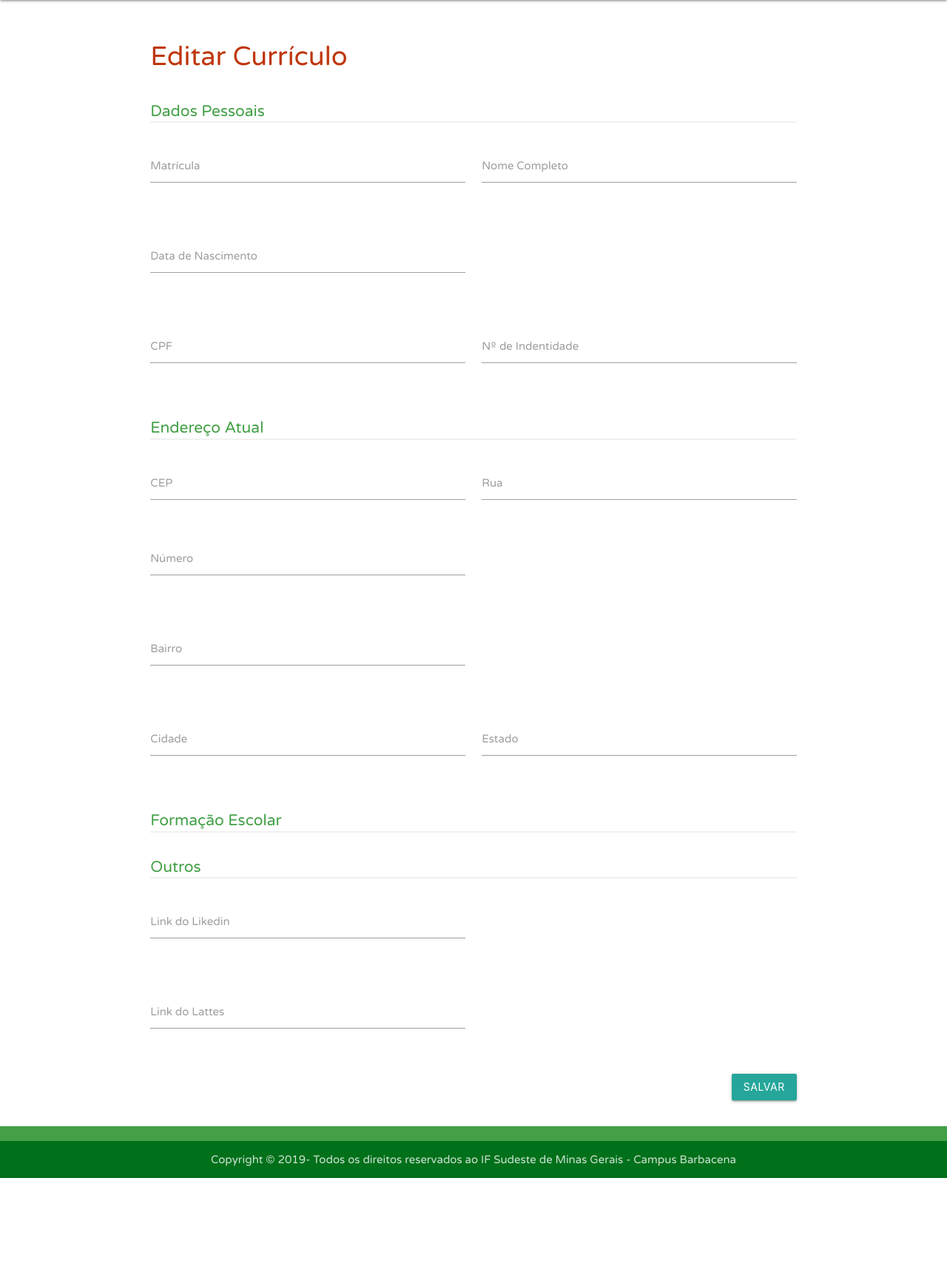
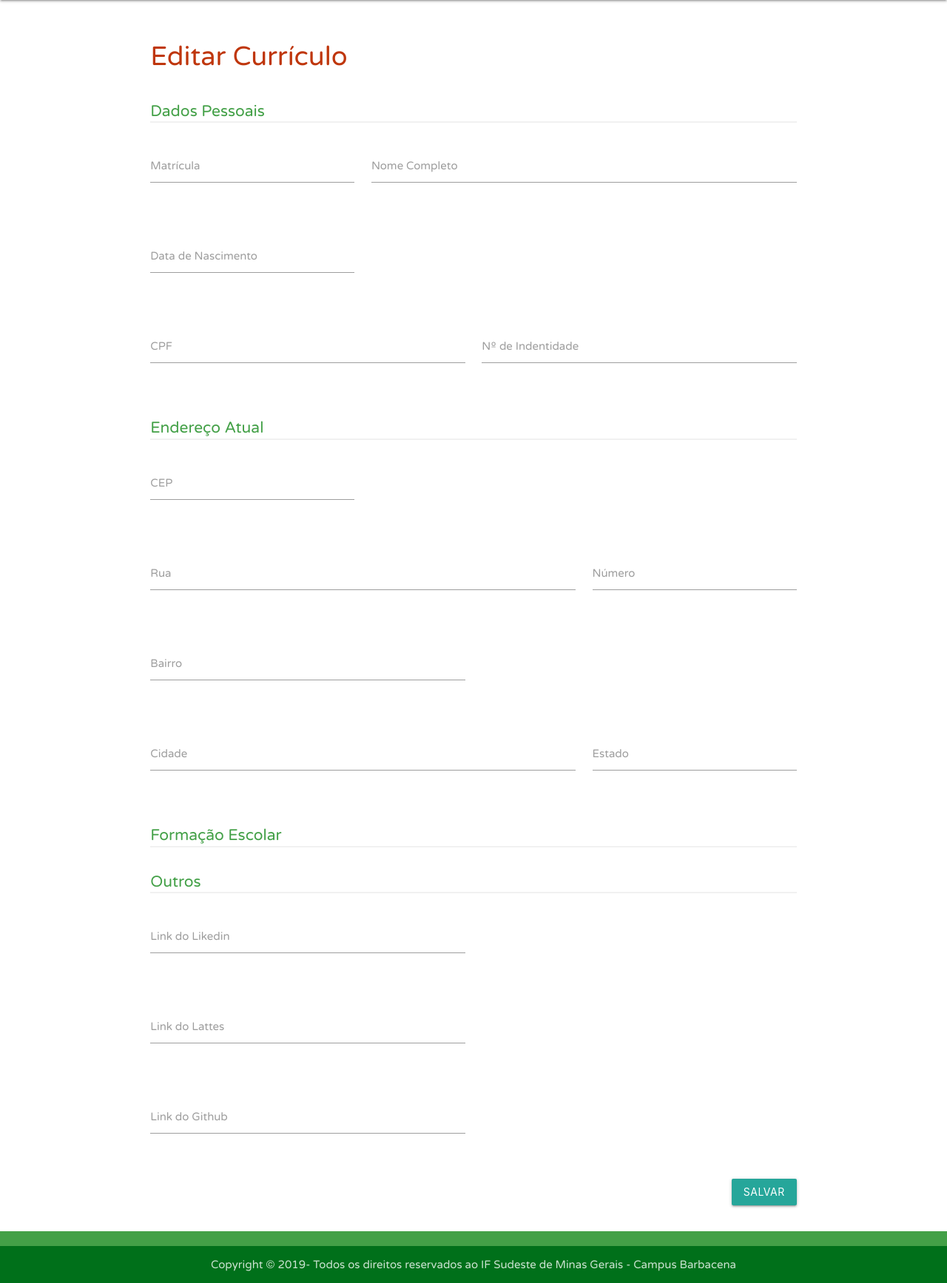
Before and after one commit to GuilhermeDomith/SEGUE, a Django app: template SEGUE/templates/egresso/editar_curriculo.html in a window 1280 px wide. Shown: the part 64-1799 px from the top of the page at 74% size. Before the commit the page ends 1657 px from the top, so only its background shows below. Run offline with Django 3.2, Linux system fonts and the light colour scheme; the template is opened without the code that fills it: values that come from a table or form of the project are taken from there, others are empty.

Commit message:
[UP] Model Endereco; Model Egresso; Form Egresso

```diff
--- a/SEGUE/settings.py
+++ b/SEGUE/settings.py
@@ -127,3 +127,7 @@ STATIC_URL = '/static/'
 LOGIN_URL = '/login'
 LOGIN_REDIRECT_URL = '/'
 LOGOUT_REDIRECT_URL = LOGIN_URL
+
+
+########### FORMATO DATA ###########
+DATE_INPUT_FORMATS = ['%d/%m/%Y']
--- a/SEGUE/templates/base/base.html
+++ b/SEGUE/templates/base/base.html
@@ -35,7 +35,7 @@
             $('.sidenav').sidenav();
             $('.collapsible').collapsible();
             $(".dropdown-trigger").dropdown();
-            $('.datepicker').datepicker({
+            var options_datepicker = {
                 format: 'dd/mm/yyyy',
                 i18n: {
                     cancel:	'Cancelar',
@@ -63,7 +63,9 @@
                         'Qui', 'Sex', 'Sab'
                     ],
                     weekdaysAbbrev:	['D','S','T','Q','Q','S','S']
-                }});
+                }};
+
+            $('.datepicker').datepicker(options_datepicker);
         });
     </script>
     {% block script %} {% endblock %}
--- a/SEGUE/templates/egresso/editar_curriculo.html
+++ b/SEGUE/templates/egresso/editar_curriculo.html
@@ -31,24 +31,30 @@
 
             <div class="row">
                 <!-- Matrícula -->
-                <div class="input-field col s12 m6">
+                <div class="input-field col s12 m4">
                     <input id="matricula" name="matricula" type="text"
+                    {% if form.matricula.errors %}
+                        class="validate invalid"
+                    {% else %}
+                        class="validate"
+                    {% endif %}
                         value="{{ form.matricula.value|default_if_none:'' }}">
+
                     <label for="matricula">Matrícula</label>
                     <span class="helper-text color-sec-2" data-error="{{form.matricula.errors|first}}">
                     </span>
                 </div>
 
                 <!-- Nome Completo -->
-                <div class="input-field col s12 m6">
+                <div class="input-field col s12 m8">
 
+                    <input id="nome_completo" name="nome_completo" type="text"
                     {% if form.nome_completo.errors %}
-                        <input id="nome_completo" name="nome_completo" type="text"
-                            class="validate invalid" value="{{ form.nome_completo.value|default_if_none:'' }}">
+                        class="validate invalid"
                     {% else %}
-                        <input id="nome_completo" name="nome_completo" type="text"
-                            class="validate" value="{{ form.nome_completo.value|default_if_none:'' }}">
+                        class="validate"
                     {% endif %}
+                        value="{{ form.nome_completo.value|default_if_none:'' }}">
 
                     <label for="nome_completo">Nome Completo</label>
                     <span class="helper-text color-sec-2" data-error="{{form.nome_completo.errors|first}}"></span>
@@ -57,9 +63,15 @@
 
             <div class="row">
                 <!-- Data Nascimento -->
-                <div class="input-field col s12 m6">
-                    <input id="data_nascimento" name="data_nascimento" type="text" class="datepicker"
-                        value="{{ form.data_nascimento.value|default_if_none:'' }}">
+                <div class="input-field col s12 m4">
+                    <input id="data_nascimento" name="data_nascimento" type="text"
+                    {% if form.data_nascimento.errors %}
+                        class="datepicker validate invalid"
+                    {% else %}
+                        class="datepicker validate"
+                    {% endif %}
+                        value="{{ form.data_nascimento.value|date:'d/m/Y'}}">
+
                     <label for="data_nascimento">Data de Nascimento</label>
                     <span class="helper-text color-sec-2" data-error="{{form.data_nascimento.errors|first}}">
                     </span>
@@ -69,7 +81,14 @@
             <div class="row">
                 <!-- CPF -->
                 <div class="input-field col s12 m6">
-                    <input id="cpf" name="cpf" type="text" value="{{ form.cpf.value|default_if_none:'' }}">
+                    <input id="cpf" name="cpf" type="text"
+                    {% if form.cpf.errors %}
+                        class="validate invalid"
+                    {% else %}
+                        class="validate"
+                    {% endif %}
+                    value="{{ form.cpf.value|default_if_none:'' }}">
+
                     <label for="cpf">CPF</label>
                     <span class="helper-text color-sec-2" data-error="{{form.cpf.errors|first}}">
                     </span>
@@ -78,7 +97,13 @@
                 <!-- Doc Identidade -->
                 <div class="input-field col s12 m6">
                     <input id="identidade" name="identidade" type="text"
+                    {% if form.identidade.errors %}
+                        class="validate invalid"
+                    {% else %}
+                        class="validate"
+                    {% endif %}
                         value="{{ form.identidade.value|default_if_none:'' }}">
+
                     <label for="identidade">Nº de Indentidade</label>
                     <span class="helper-text color-sec-2" data-error="{{form.identidade.errors|first}}">
                     </span>
@@ -93,26 +118,49 @@
                 <hr>
             </div>
 
+            <div class="row">
                 <!-- CEP -->
-            <div class="input-field col s12 m6">
-                <input id="cep" name="cep" type="text" value="{{ form.cep.value|default_if_none:'' }}">
+                <div class="input-field col s12 m4">
+                    <input id="cep" name="cep" type="text"
+                    {% if form.cep.errors %}
+                        class="validate invalid"
+                    {% else %}
+                        class="validate"
+                    {% endif %}
+                        value="{{ form.cep.value|default_if_none:'' }}">
+
                     <label for="cep">CEP</label>
                     <span class="helper-text color-sec-2" data-error="{{form.cep.errors|first}}">
                     </span>
                 </div>
+            </div>
 
             <div class="row">
                 <!-- Rua -->
-                <div class="input-field col s12 m6">
-                    <input id="rua" name="rua" type="text" value="{{ form.rua.value|default_if_none:'' }}">
+                <div class="input-field col s12 m8">
+                    <input id="rua" name="rua" type="text"
+                    {% if form.rua.errors %}
+                        class="validate invalid"
+                    {% else %}
+                        class="validate"
+                    {% endif %}
+                        value="{{ form.rua.value|default_if_none:'' }}">
+
                     <label for="rua">Rua</label>
                     <span class="helper-text color-sec-2" data-error="{{form.rua.errors|first}}">
                     </span>
                 </div>
 
                 <!-- Número -->
-                <div class="input-field col s12 m6">
-                    <input id="numero" name="numero" type="text" value="{{ form.numero.value|default_if_none:'' }}">
+                <div class="input-field col s12 m4">
+                    <input id="numero" name="numero" type="text"
+                    {% if form.numero.errors %}
+                        class="validate invalid"
+                    {% else %}
+                        class="validate"
+                    {% endif %}
+                        value="{{ form.numero.value|default_if_none:'' }}">
+
                     <label for="numero">Número</label>
                     <span class="helper-text color-sec-2" data-error="{{form.numero.errors|first}}">
                     </span>
@@ -122,7 +170,14 @@
             <div class="row">
                 <!-- Bairro -->
                 <div class="input-field col s12 m6">
-                    <input id="bairro" name="bairro" type="text" value="{{ form.bairro.value|default_if_none:'' }}">
+                    <input id="bairro" name="bairro" type="text"
+                    {% if form.bairro.errors %}
+                        class="validate invalid"
+                    {% else %}
+                        class="validate"
+                    {% endif %}
+                    value="{{ form.bairro.value|default_if_none:'' }}">
+
                     <label for="bairro">Bairro</label>
                     <span class="helper-text color-sec-2" data-error="{{form.bairro.errors|first}}">
                     </span>
@@ -131,16 +186,30 @@
 
             <div class="row">
                 <!-- Cidade -->
-                <div class="input-field col s12 m6">
-                    <input id="cidade" name="cidade" type="text" value="{{ form.cidade.value|default_if_none:'' }}">
+                <div class="input-field col s12 m8">
+                    <input id="cidade" name="cidade" type="text"
+                    {% if form.cidade.errors %}
+                        class="validate invalid"
+                    {% else %}
+                        class="validate"
+                    {% endif %}
+                    value="{{ form.cidade.value|default_if_none:'' }}">
+
                     <label for="cidade">Cidade</label>
                     <span class="helper-text color-sec-2" data-error="{{form.cidade.errors|first}}">
                     </span>
                 </div>
 
                 <!-- Estado -->
-                <div class="input-field col s12 m6">
-                    <input id="estado" name="estado" type="text" value="{{ form.estado.value|default_if_none:'' }}">
+                <div class="input-field col s12 m4">
+                    <input id="estado" name="estado" type="text"
+                    {% if form.estado.errors %}
+                        class="validate invalid"
+                    {% else %}
+                        class="validate"
+                    {% endif %}
+                    value="{{ form.estado.value|default_if_none:'' }}">
+
                     <label for="estado">Estado</label>
                     <span class="helper-text color-sec-2" data-error="{{form.estado.errors|first}}">
                     </span>
@@ -167,7 +236,13 @@
                 <!-- Link do LinkedIn -->
                 <div class="input-field col s12 m6">
                     <input id="link_likedin" name="link_likedin" type="text"
+                    {% if form.link_likedin.errors %}
+                        class="validate invalid"
+                    {% else %}
+                        class="validate"
+                    {% endif %}
                         value="{{ form.link_likedin.value|default_if_none:'' }}">
+
                     <label for="link_likedin">Link do Likedin</label>
                     <span class="helper-text color-sec-2" data-error="{{form.link_likedin.errors|first}}">
                     </span>
@@ -178,9 +253,32 @@
                 <!-- Link do Currículo Lattes -->
                 <div class="input-field col s12 m6">
                     <input id="link_lattes" name="link_lattes" type="text"
+                    {% if form.link_lattes.errors %}
+                        class="validate invalid"
+                    {% else %}
+                        class="validate"
+                    {% endif %}
                         value="{{ form.link_lattes.value|default_if_none:'' }}">
+
                     <label for="link_lattes">Link do Lattes</label>
                     <span class="helper-text color-sec-2" data-error="{{form.link_lattes.errors|first}}">
+                    </span>
+                </div>
+            </div>
+
+            <div class="row">
+                <!-- Link do Github -->
+                <div class="input-field col s12 m6">
+                    <input id="link_github" name="link_github" type="text"
+                    {% if form.link_github.errors %}
+                        class="validate invalid"
+                    {% else %}
+                        class="validate"
+                    {% endif %}
+                        value="{{ form.link_github.value|default_if_none:'' }}">
+
+                    <label for="link_github">Link do Github</label>
+                    <span class="helper-text color-sec-2" data-error="{{form.link_github.errors|first}}">
                     </span>
                 </div>
             </div>
@@ -192,3 +290,9 @@
     </form>
 </div>
 {% endblock %}
+
+{% block script %}
+<script>
+
+</script>
+{% endblock %}
--- a/egresso/admin.py
+++ b/egresso/admin.py
@@ -6,3 +6,4 @@ admin.site.register(models.Area_Curso)
 admin.site.register(models.Egresso)
 admin.site.register(models.Formacao_Escolar)
 admin.site.register(models.Curso)
+admin.site.register(models.Endereco)
--- a/egresso/forms.py
+++ b/egresso/forms.py
@@ -1,57 +1,29 @@
 from django import forms
+from SEGUE import settings
+from .models import Egresso, Endereco
 
 class EgressoForm(forms.Form):
-    matricula = forms.CharField(
-        max_length=30,
-        help_text='1')
-    nome_completo = forms.CharField(
-        help_text='2'
-    )
-    data_nascimento = forms.DateField(
-        help_text='3'
-    )
-    cpf = forms.CharField(
-        max_length=15,
-        help_text='4'
-    )
-    identidade = forms.CharField(
-        max_length=15,
-        help_text='5'
-    )
+    matricula = forms.CharField(max_length=30)
+    nome_completo = forms.CharField(help_text=100)
+    data_nascimento = forms.DateField(input_formats=settings.DATE_INPUT_FORMATS)
+    cpf = forms.CharField(max_length=15, required=False)
+    identidade = forms.CharField(max_length=15, required=False)
 
-    link_likedin = forms.CharField(
-        help_text='6'
-    )
-    link_lattes = forms.CharField(
-        help_text='7'
-    )
+    link_likedin = forms.CharField(max_length=250, required=False)
+    link_lattes = forms.CharField(max_length=250, required=False)
+    link_github = forms.CharField(max_length=250, required=False)
 
-    cep = forms.CharField(
-        max_length=15,
-        help_text='8'
-    )
-    rua = forms.CharField(
-        max_length=150,
-        help_text='9'
-    )
-    numero = forms.IntegerField(
-        help_text='10'
-    )
-    bairro = forms.CharField(
-        max_length=60,
-        help_text='11'
-    )
-    cidade = forms.CharField(
-        max_length=60,
-        help_text='12'
-    )
-    estado = forms.CharField(
-        max_length=2,
-        help_text='13'
-    )
+    cep = forms.CharField(max_length=15, required=False)
+    rua = forms.CharField(max_length=150)
+    numero = forms.CharField(max_length=10)
+    complemento = forms.CharField(max_length=20, required=False)
+    bairro = forms.CharField(max_length=60, required=False)
+    cidade = forms.CharField(max_length=60)
+    estado = forms.CharField(max_length=2)
 
     def clean(self):
         cleaned_data = super(EgressoForm, self).clean()
+        print('cleannnnnnnnnnnnnn', cleaned_data)
         '''
         name = cleaned_data.get('name')
         email = cleaned_data.get('email')
@@ -61,3 +33,6 @@ class EgressoForm(forms.Form):
             #raise forms.ValidationError('You have to write something!')
 
         return cleaned_data
+
+    def clean_data_nascimento(self):
+        return '2014-02-27'
```
Also changed, not shown: egresso/models.py (+49 -17 lines), egresso/views.py (+45 -16 lines), egresso/migrations/0001_initial.py, egresso/migrations/0002_egresso_nome_completo.py (deleted), egresso/migrations/0003_auto_20190227_1053.py (deleted), empresa/migrations/0001_initial.py, 1 other file. Lines whose indentation alone changed are shown as unchanged.
